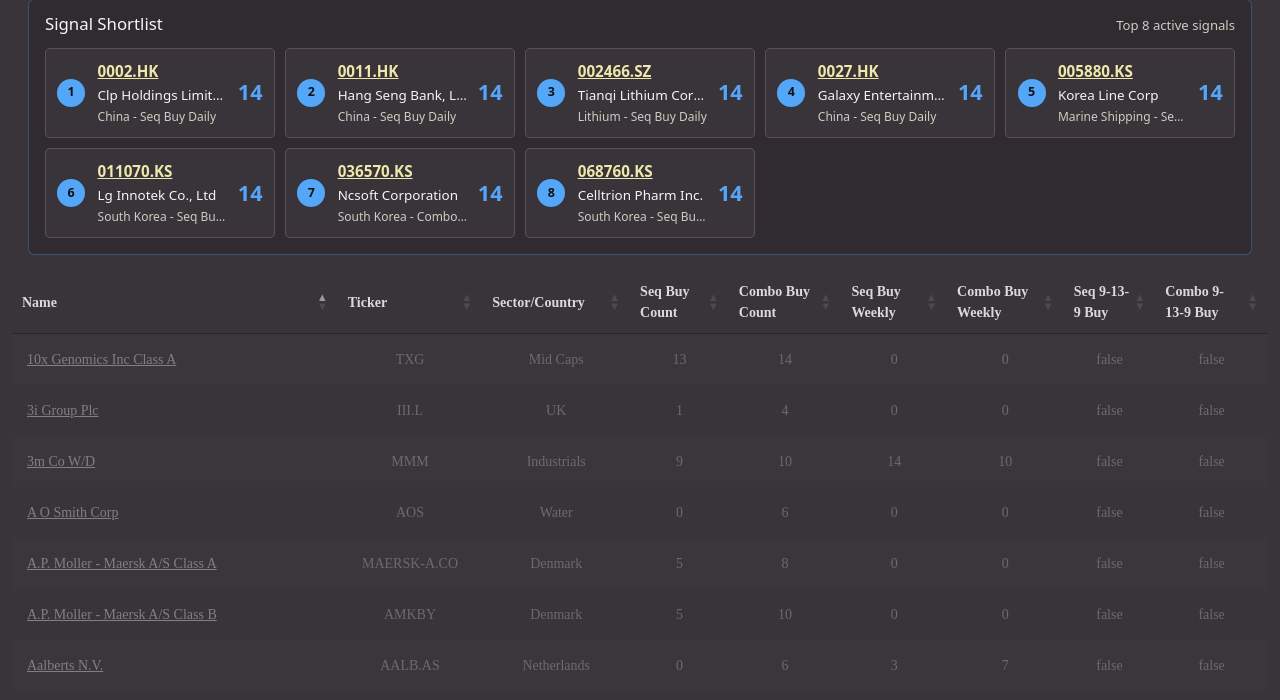
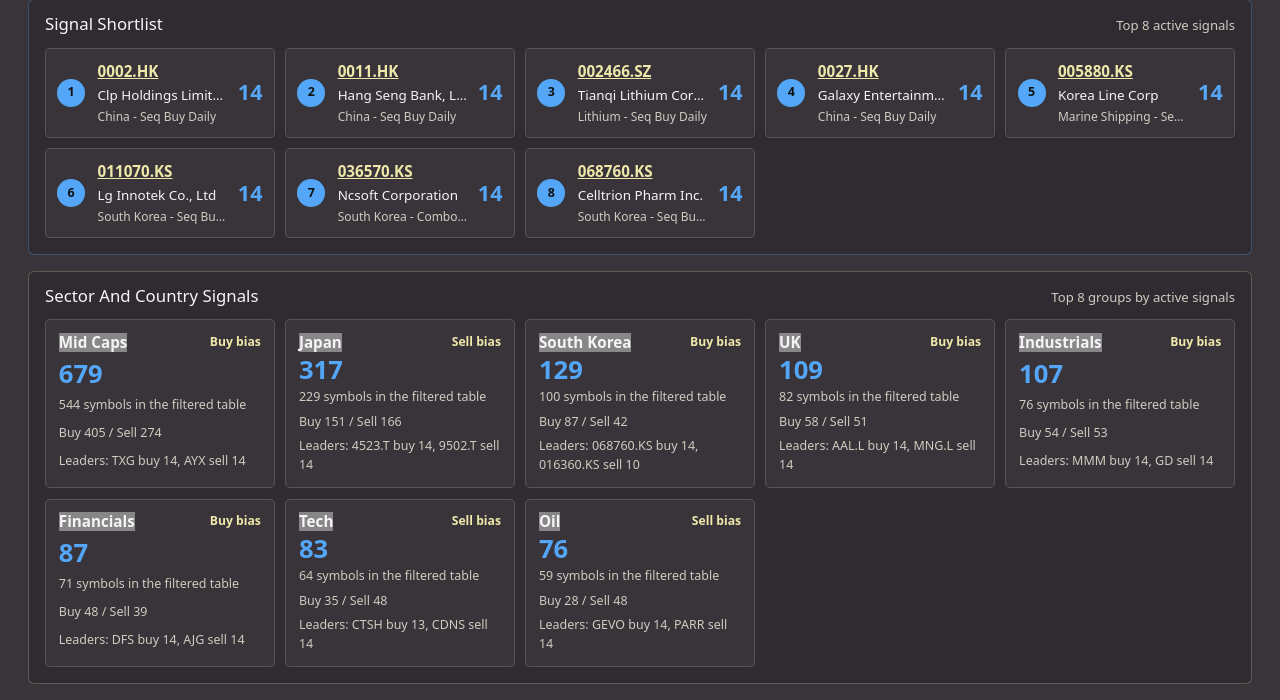
Before and after one commit to jvorndran/DeMark_Screener_Website, a Flask app: page / in a window 1280 px wide. Shown: the part 303-1003 px from the top of the page. Run offline with Flask 3, Linux system fonts and the light colour scheme; data comes from the database, SQL or seed files in the repository; lists and menus that the app fills with data are empty; some libraries are stand-ins or nearby versions; some web fonts are replaced.

Commit message:
feat: add grouped signal leaders

```diff
--- a/website/static/css/screener_style.css
+++ b/website/static/css/screener_style.css
@@ -205,6 +205,87 @@ body {
 .shortlist-empty{
     color: #CDCDC0;
     grid-template-columns: 1fr;
+}
+
+.group-signal-panel{
+    background: #2f2b31;
+    border: 1px solid rgba(221, 188, 149, 0.3);
+    border-radius: 6px;
+    margin: 0 1rem 1rem;
+    padding: 0.85rem 1rem 1rem;
+}
+
+.group-signal-header{
+    align-items: baseline;
+    display: flex;
+    justify-content: space-between;
+    gap: 1rem;
+    margin-bottom: 0.75rem;
+}
+
+.group-signal-header h2{
+    color: whitesmoke;
+    font-size: 1.05rem;
+    font-weight: 500;
+    margin: 0;
+}
+
+.group-signal-header span{
+    color: #CDCDC0;
+    font-size: 0.82rem;
+}
+
+.group-signal-grid{
+    display: grid;
+    gap: 0.65rem;
+    grid-template-columns: repeat(auto-fit, minmax(220px, 1fr));
+}
+
+.group-signal-card,
+.group-signal-empty{
+    background: #39343A;
+    border: 1px solid rgba(221, 188, 149, 0.22);
+    border-radius: 5px;
+    color: whitesmoke;
+    display: grid;
+    gap: 0.35rem;
+    min-height: 120px;
+    padding: 0.8rem;
+}
+
+.group-signal-card-header{
+    align-items: start;
+    display: flex;
+    gap: 0.75rem;
+    justify-content: space-between;
+}
+
+.group-signal-card h3{
+    color: whitesmoke;
+    font-size: 0.95rem;
+    font-weight: 600;
+    margin: 0;
+}
+
+.group-signal-card-header span{
+    color: palegoldenrod;
+    font-size: 0.76rem;
+    font-weight: 700;
+    white-space: nowrap;
+}
+
+.group-signal-card strong{
+    color: #54a7f8;
+    font-size: 1.6rem;
+    line-height: 1;
+}
+
+.group-signal-card p,
+.group-signal-card small,
+.group-signal-empty{
+    color: #CDCDC0;
+    font-size: 0.78rem;
+    margin: 0;
 }
 
 .container {
--- a/website/templates/screener.html
+++ b/website/templates/screener.html
@@ -123,6 +123,58 @@
             }).slice(0, 8);
         }
 
+        function buildGroupSignalSummary(rows, minimumCount) {
+            let activeThreshold = Math.max(minimumCount, 1);
+            let groups = {};
+
+            rows.forEach(function (row) {
+                let groupName = row.etf || 'Unclassified';
+                let buyMax = maxSignalCount(row, buyFields);
+                let sellMax = maxSignalCount(row, sellFields);
+
+                if (!groups[groupName]) {
+                    groups[groupName] = {
+                        name: groupName,
+                        total: 0,
+                        buyCount: 0,
+                        sellCount: 0,
+                        buyLeader: {ticker: null, count: 0},
+                        sellLeader: {ticker: null, count: 0}
+                    };
+                }
+
+                groups[groupName].total += 1;
+
+                if (buyMax >= activeThreshold) {
+                    groups[groupName].buyCount += 1;
+                }
+
+                if (sellMax >= activeThreshold) {
+                    groups[groupName].sellCount += 1;
+                }
+
+                if (buyMax > groups[groupName].buyLeader.count) {
+                    groups[groupName].buyLeader = {ticker: row.tick, count: buyMax};
+                }
+
+                if (sellMax > groups[groupName].sellLeader.count) {
+                    groups[groupName].sellLeader = {ticker: row.tick, count: sellMax};
+                }
+            });
+
+            return Object.values(groups).filter(function (group) {
+                return group.buyCount > 0 || group.sellCount > 0;
+            }).sort(function (a, b) {
+                let activeDiff = (b.buyCount + b.sellCount) - (a.buyCount + a.sellCount);
+
+                if (activeDiff !== 0) {
+                    return activeDiff;
+                }
+
+                return b.total - a.total;
+            }).slice(0, 8);
+        }
+
         $(document).ready(function () {
             $.fn.dataTable.ext.search.push(function (settings, data, dataIndex) {
                 if (settings.nTable.id !== 'demark-table') {
@@ -222,6 +274,51 @@
                 });
             }
 
+            function updateGroupSignalSummary(rows, minimumCount) {
+                let groups = buildGroupSignalSummary(rows, minimumCount);
+                let $grid = $('#group-signal-grid');
+
+                $grid.empty();
+                $('#group-signal-caption').text(groups.length ? 'Top ' + groups.length + ' groups by active signals' : 'No grouped signals');
+
+                if (!groups.length) {
+                    $('<div>')
+                        .addClass('group-signal-empty')
+                        .text('No sectors or countries have active signals under the current filters.')
+                        .appendTo($grid);
+                    return;
+                }
+
+                groups.forEach(function (group) {
+                    let netSignal = group.buyCount - group.sellCount;
+                    let bias = netSignal > 0 ? 'Buy bias' : netSignal < 0 ? 'Sell bias' : 'Balanced';
+                    let $card = $('<article>').addClass('group-signal-card');
+                    let $header = $('<div>').addClass('group-signal-card-header');
+
+                    $('<h3>').text(group.name).appendTo($header);
+                    $('<span>').text(bias).appendTo($header);
+                    $header.appendTo($card);
+
+                    $('<strong>')
+                        .text((group.buyCount + group.sellCount).toLocaleString())
+                        .appendTo($card);
+                    $('<p>')
+                        .text(group.total.toLocaleString() + ' symbols in the filtered table')
+                        .appendTo($card);
+                    $('<small>')
+                        .text('Buy ' + group.buyCount + ' / Sell ' + group.sellCount)
+                        .appendTo($card);
+                    $('<small>')
+                        .text('Leaders: ' +
+                            (group.buyLeader.ticker || '-') + ' buy ' + formatSignalCount(group.buyLeader.count) +
+                            ', ' +
+                            (group.sellLeader.ticker || '-') + ' sell ' + formatSignalCount(group.sellLeader.count))
+                        .appendTo($card);
+
+                    $card.appendTo($grid);
+                });
+            }
+
             function updateSignalSummary() {
                 let minimumCount = parseInt($('#minimum-signal').val(), 10);
                 let direction = $('#signal-direction').val();
@@ -239,6 +336,7 @@
                 $('#sell-signal-count').text(sellMatches.toLocaleString());
                 $('#active-direction').text(direction.charAt(0).toUpperCase() + direction.slice(1));
                 updateSignalShortlist(filteredRows, direction);
+                updateGroupSignalSummary(filteredRows, minimumCount);
             }
 
             $('#toggle-buy-columns').on('change', function () {
@@ -356,6 +454,14 @@
             <span id="shortlist-caption">Top active signals</span>
         </div>
         <ul id="signal-shortlist" class="shortlist-grid"></ul>
+    </div>
+
+    <div class="group-signal-panel">
+        <div class="group-signal-header">
+            <h2>Sector And Country Signals</h2>
+            <span id="group-signal-caption">Top groups by active signals</span>
+        </div>
+        <div id="group-signal-grid" class="group-signal-grid"></div>
     </div>
 
     <div class="dataTables-container">
```
